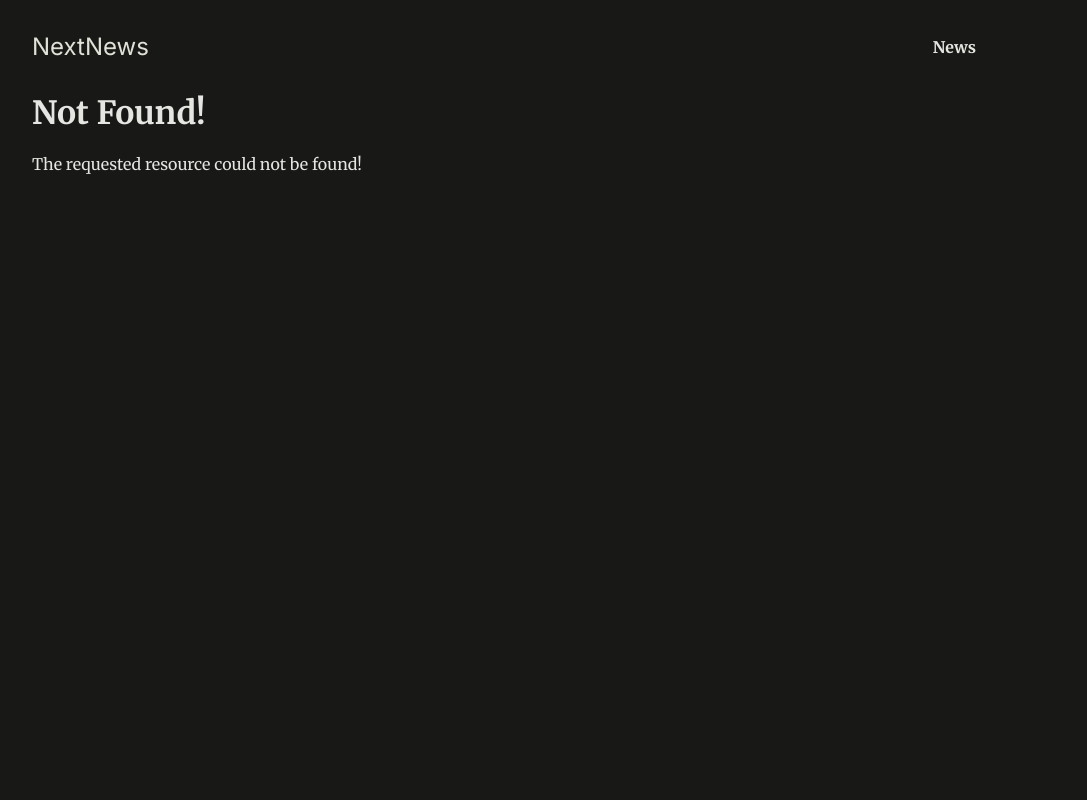
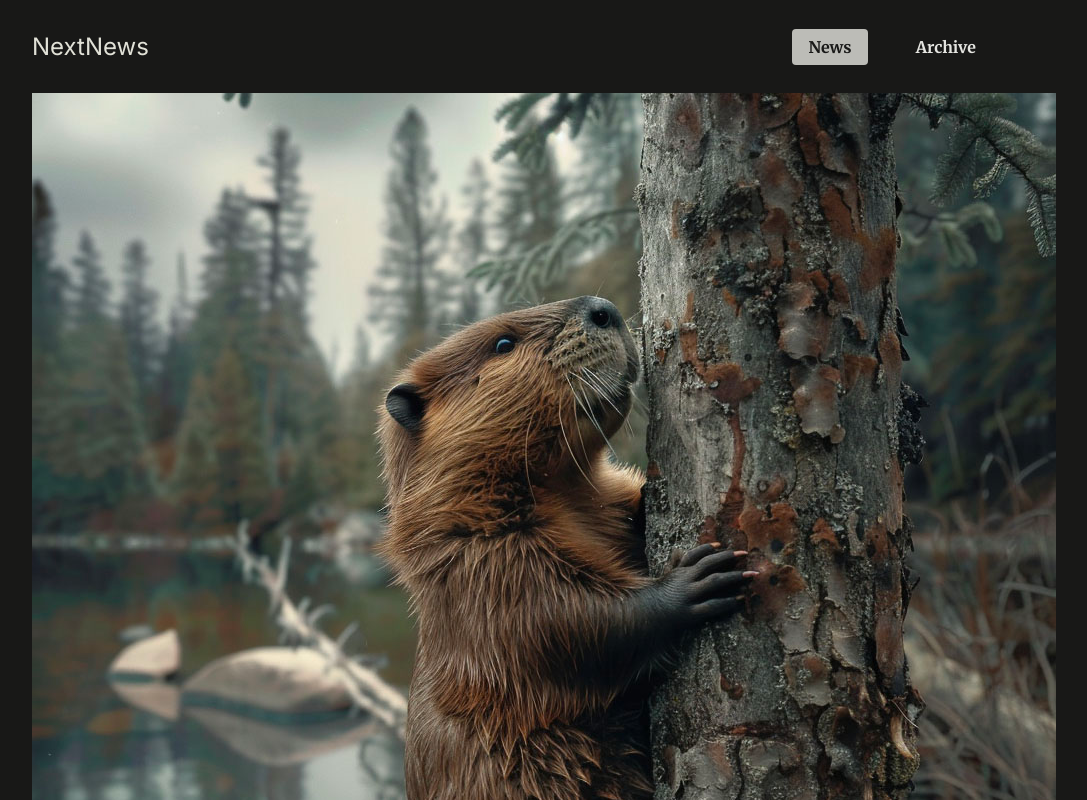
Before and after one commit to Avishek-kr/apps-nextjs, a Next.js app in the folder news-app/: page /news/beaver-plague/image in a window 1280 px wide. Before the commit this address had no page. Shown: the top 800 px of the page, without its empty margins (128-1215 px from the left). Built offline with nearby package versions, Linux system fonts and the light colour scheme.

Commit message:
nested path in dynamic path

```diff
--- /dev/null
+++ b/news-app/components/header/nav-link.js
@@ -0,0 +1,13 @@
+'use client';
+
+import Link from 'next/link';
+import { usePathname } from 'next/navigation';
+
+export default function NavLink({ href, link }) {
+    const path = usePathname();
+    return (
+        <li>
+            <Link href={href} className={path.startsWith(href) ? 'active' : undefined}>{link}</Link>
+        </li>
+    );
+}
--- a/news-app/components/header/page.js
+++ b/news-app/components/header/page.js
@@ -1,4 +1,5 @@
 import Link from 'next/link';
+import NavLink from './nav-link';
 
 export default function MainHeader() {
     return (
@@ -8,9 +9,8 @@ export default function MainHeader() {
             </div>
             <nav>
                 <ul>
-                    <li>
-                        <Link href="/news">News</Link>
-                    </li>
+                    <NavLink href={'/news'} link='News' />
+                    <NavLink href={'/archive'} link='Archive' />
                 </ul>
             </nav>
         </header>
--- /dev/null
+++ b/news-app/src/app/news/[slug]/image/page.js
@@ -0,0 +1,18 @@
+import Image from "next/image";
+import { notFound } from "next/navigation";
+import { DUMMY_NEWS } from "../../../../../dummy-news";
+
+export default async function ItemDetails({ params }) {
+    const slug = await params;
+    const newsItem = DUMMY_NEWS.find((indiNews) => indiNews.slug === slug.slug);
+
+    if (!newsItem) {
+        notFound();
+    }
+
+    return (
+        <div className="fullscreen-image">
+            <img src={`/images/news/${newsItem.image}`} alt={newsItem.title} />
+        </div>
+    )
+}
--- a/news-app/src/app/news/[slug]/page.js
+++ b/news-app/src/app/news/[slug]/page.js
@@ -1,4 +1,4 @@
-import Image from "next/image";
+import Link from "next/link";
 import { notFound } from "next/navigation";
 
 const { DUMMY_NEWS } = require("../../../../dummy-news");
@@ -14,7 +14,9 @@ export default async function ItemDetails({ params }) {
     return (
         <article className="news-article">
             <header>
-                <Image src={`/images/news/${newsItem.image}`} alt={newsItem.title} width='112' height='112' />
+                <Link href={`/news/${newsItem.slug}/image`}>
+                    <img src={`/images/news/${newsItem.image}`} alt={newsItem.title} />
+                </Link>
                 <h1>{newsItem.title}</h1>
                 <time dateTime={newsItem.date}>{newsItem.date}</time>
             </header>
```
